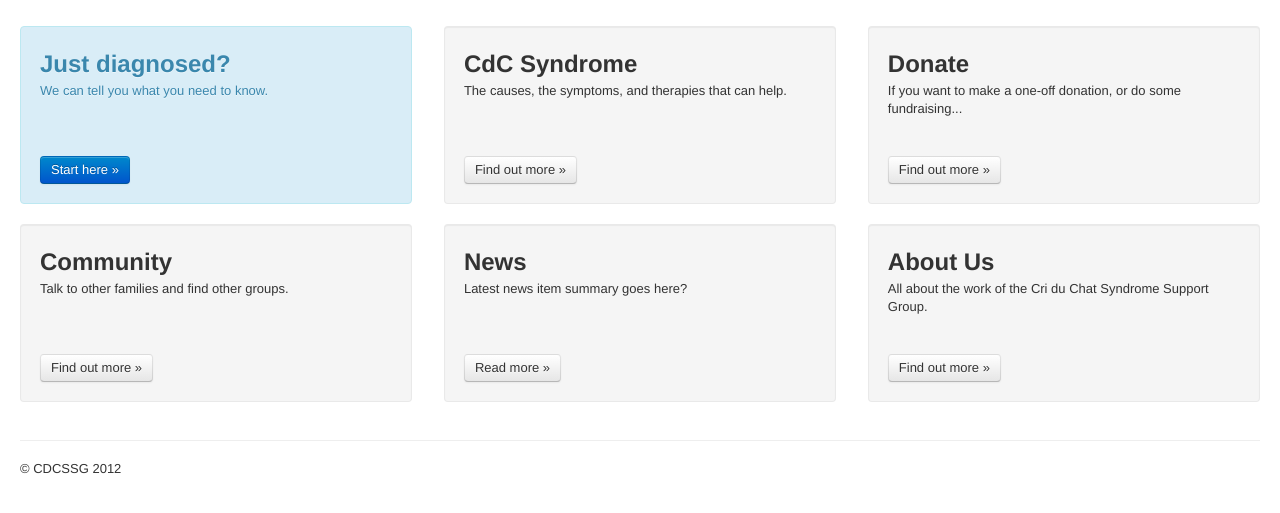
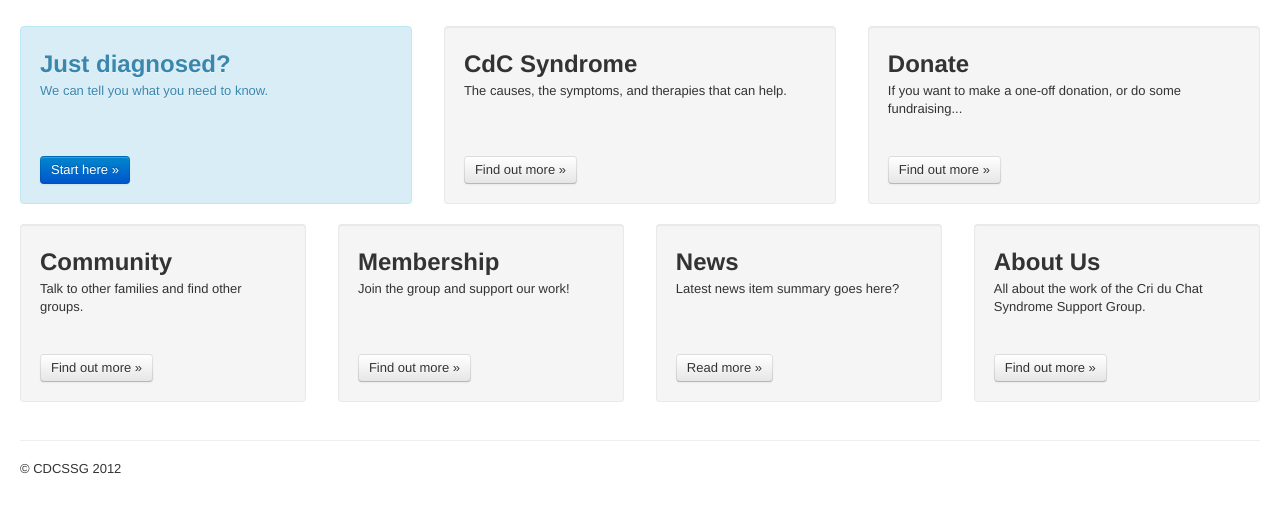
Before and after one commit to lucyjanetetlow/cdcssg.github.io, a Jekyll site: the page built from index.html, in a window 1280 px wide, cut to the strip 244-757 px from the top of the page. Built offline with Jekyll 4.4.1, drawn with Linux system fonts in a browser that asks for light colours; some of the changed text lies outside the part shown.

Commit message:
Reorder frontpage and menubar

```diff
--- a/_layouts/default.html
+++ b/_layouts/default.html
@@ -26,11 +26,11 @@
           <div class="nav-collapse collapse">
             <ul class="nav">
               <li><a href="/syndrome/index.html">About Cri du Chat</a></li>
+              <li><a href="/donate.html">Donate</a></li>
+              <li><a href="/community.html">Community</a></li>
+              <li><a href="/membership.html">Membership</a></li>
+              <li><a href="/news.html">News</a></li>
               <li><a href="/about.html">About Us</a></li>
-              <li><a href="/donate.html">Donate</a></li>
-              <li><a href="/membership.html">Membership</a></li>
-              <li><a href="/community.html">Community</a></li>
-              <li><a href="/news.html">News</a></li>
             </ul>
           </div>
         </div>
--- a/index.html
+++ b/index.html
@@ -27,21 +27,28 @@ title: Cri du Chat Syndrome Support Group
   </div>
 </div>
 <div class='row-fluid homepage-row'>
-  <div class='span4 well'>
+  <div class='span3 well'>
     <h2>Community</h2>
     <p>
       Talk to other families and find other groups.
     </p>
     <a class='btn' href='/community.html'>Find out more &raquo;</a>
   </div>
-  <div class='span4 well'>
+  <div class='span3 well'>
+    <h2>Membership</h2>
+    <p>
+      Join the group and support our work!
+    </p>
+    <a class='btn' href='/membership.html'>Find out more &raquo;</a>
+  </div>
+  <div class='span3 well'>
     <h2>News</h2>
     <p>
       Latest news item summary goes here?
     </p>
     <a class='btn' href='/news.html'>Read more &raquo;</a>
   </div>
-  <div class='span4 well'>
+  <div class='span3 well'>
     <h2>About Us</h2>
     <p>
       All about the work of the Cri du Chat Syndrome Support Group.
```
